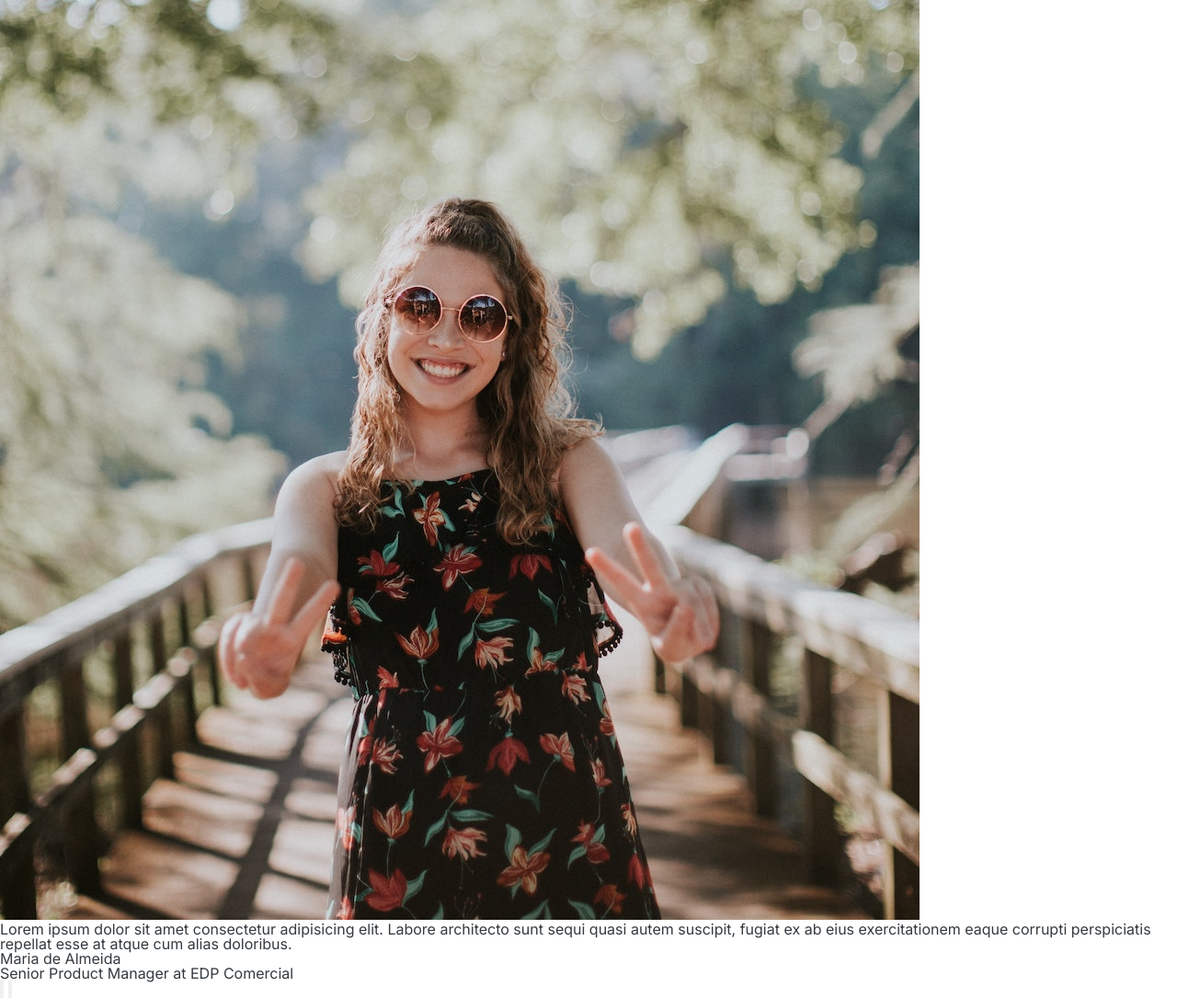
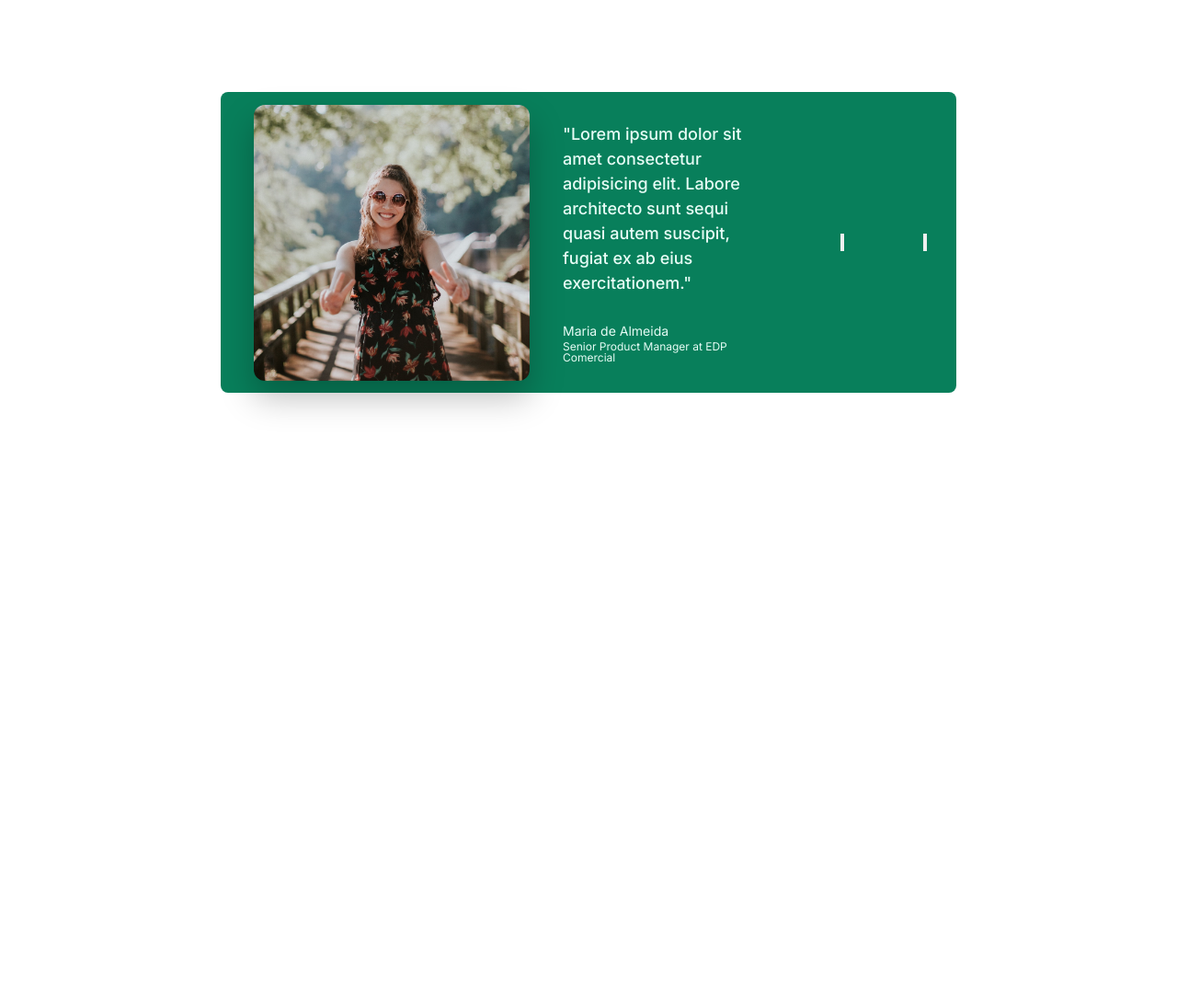
Before and after one commit to dewanwakilahmed/sample-carousel-component, a plain HTML site: page index.html in a window 1280 px wide. Shown: the whole page at 92% size. After the commit the page ends 800 px from the top, so only its background shows below. Drawn offline with Linux system fonts and the light colour scheme.

Commit message:
Added Styles

```diff
--- a/index.html
+++ b/index.html
@@ -16,13 +16,13 @@
       <img src="./assets/images/maria.jpg" alt="Maria de Almeida" />
       <blockquote class="testimonial">
         <p class="testimonial-text">
-          Lorem ipsum dolor sit amet consectetur adipisicing elit. Labore
+          "Lorem ipsum dolor sit amet consectetur adipisicing elit. Labore
           architecto sunt sequi quasi autem suscipit, fugiat ex ab eius
-          exercitationem eaque corrupti perspiciatis repellat esse at atque cum
-          alias doloribus.
+          exercitationem."
         </p>
         <p class="testimonial-author">Maria de Almeida</p>
         <p class="testimonial-job">Senior Product Manager at EDP Comercial</p>
+      </blockquote>
 
       <button class="btn">
         <svg
@@ -56,7 +56,6 @@
           />
         </svg>
       </button>
-      </blockquote>
     </div>
   </body>
 </html>
--- a/style.css
+++ b/style.css
@@ -22,3 +22,42 @@ body {
   color: #343a40;
   line-height: 1;
 }
+
+.carousel {
+  width: 800px;
+  margin: 100px auto;
+  background-color: #087f5b;
+  padding: 32px;
+  padding-left: 86px;
+  border-radius: 8px;
+
+  display: flex;
+  align-items: center;
+  gap: 86px;
+}
+
+img {
+  height: 200px;
+  border-radius: 8px;
+  transform: scale(1.5);
+  box-shadow: 0 12px 24px rgba(0, 0, 0, 0.25);
+}
+
+.testimonial-text {
+  font-size: 18px;
+  font-weight: 500;
+  line-height: 1.5;
+  margin-bottom: 32px;
+  color: #e6fcf5;
+}
+
+.testimonial-author {
+  font-size: 14px;
+  margin-bottom: 4px;
+  color: #e6fcf5;
+}
+
+.testimonial-job {
+  font-size: 12px;
+  color: #e6fcf5;
+}
```
Lines whose indentation alone changed are shown as unchanged.
